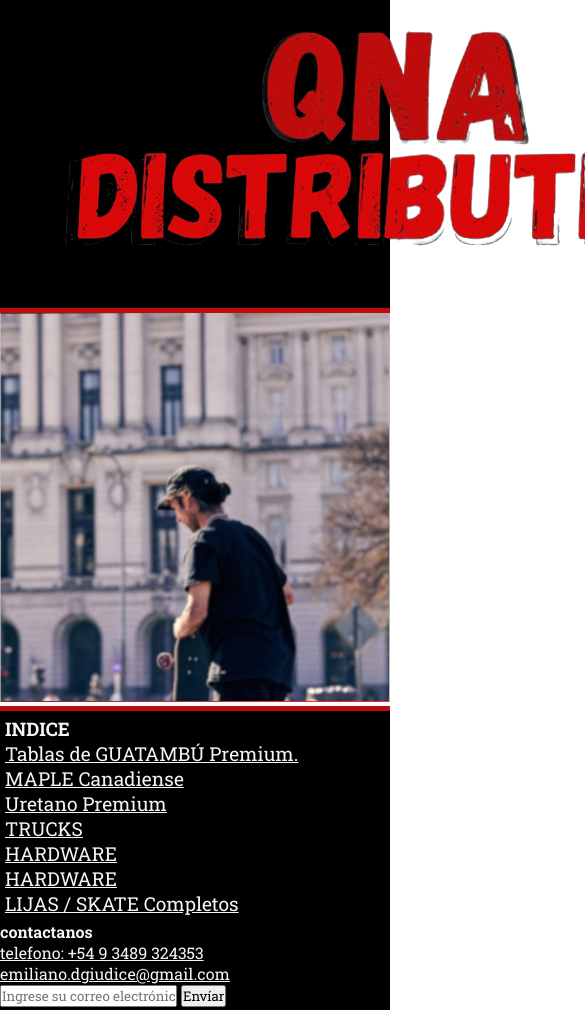
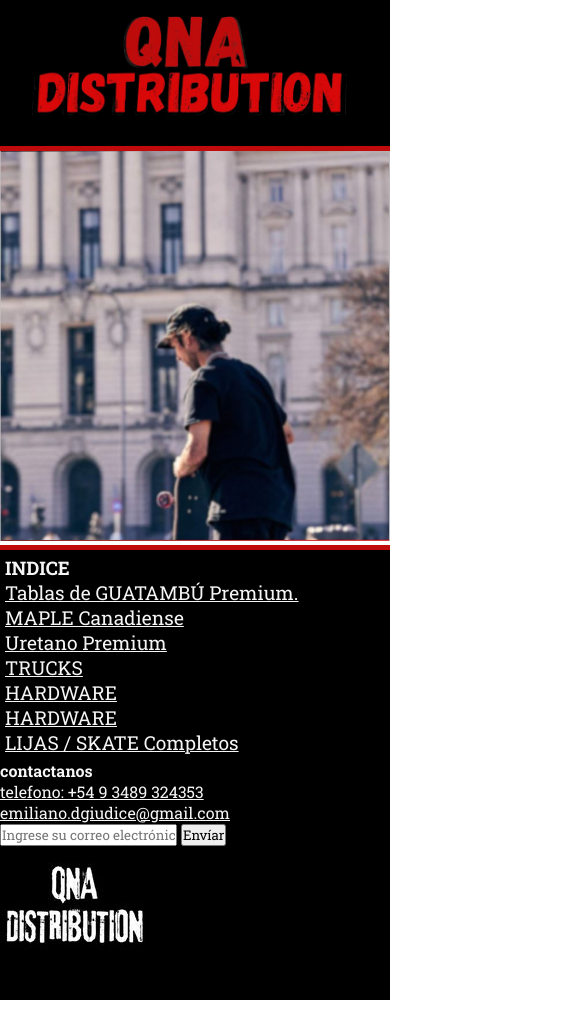
Before and after one commit to Emilianodelchu/catalogoQNA, a plain HTML site: page index.html in a window 390 px wide. Shown: the top 1010 px of the page, 585 px wide, since content can reach past the window. Drawn offline with Linux system fonts and the light colour scheme.

Commit message:
Update style.css

```diff
--- a/style.css
+++ b/style.css
@@ -177,3 +177,13 @@ height:72px !important;
     font-weight: 300;
 
 }
+
+@media (max-width: 600px) {
+    .logoPpal{
+        width: 100%;
+
+    }
+    .logoPpal img{
+        width: 100%;
+    }
+  }
```
